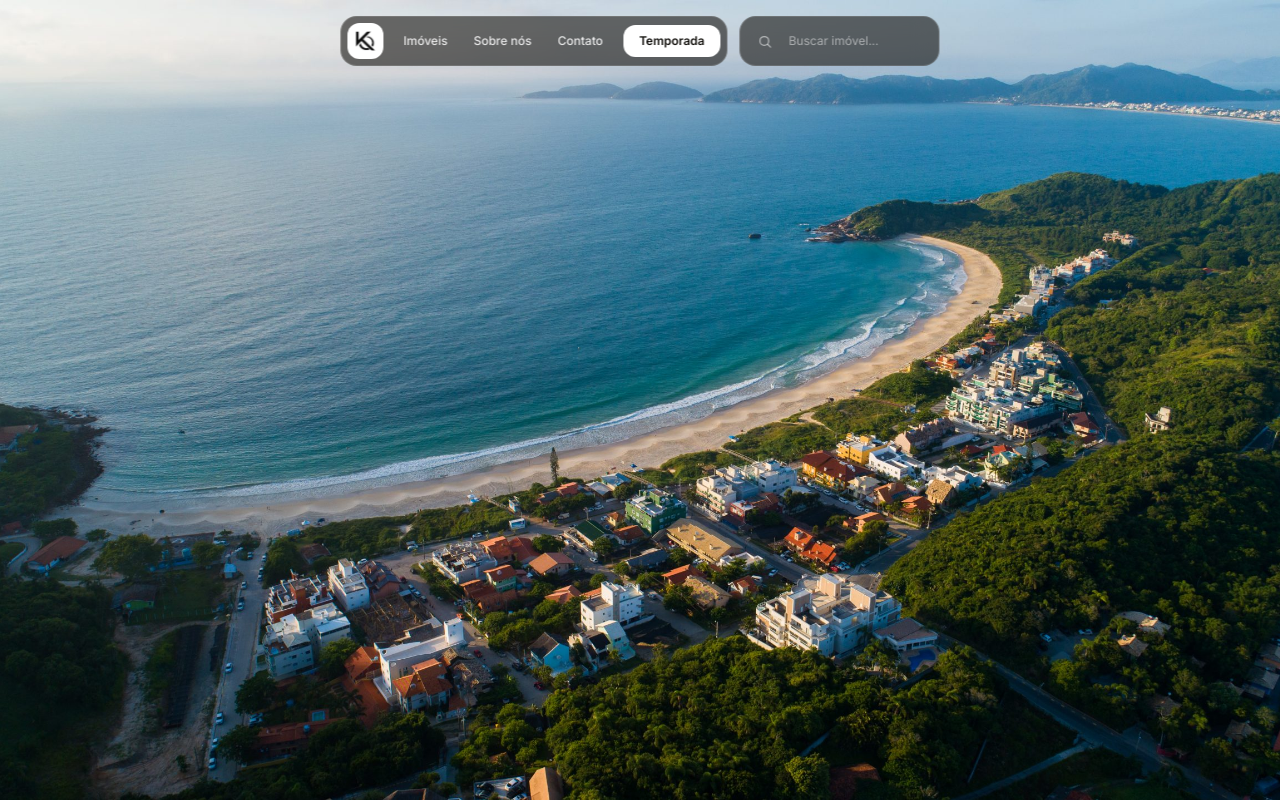
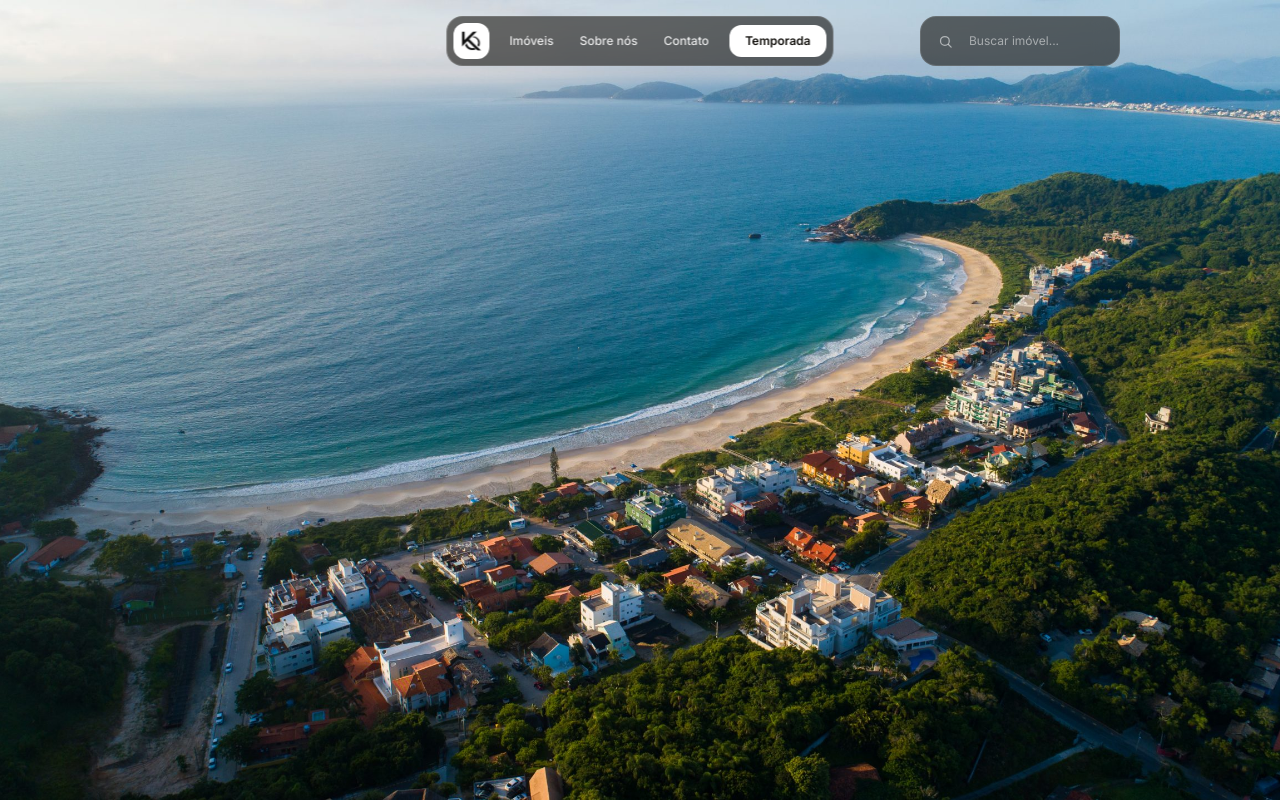
Before and after one commit to gmateusb/site-imoveis, a Next.js app: page / in a window 1280 px wide. Built offline with nearby package versions, Linux system fonts and the light colour scheme.

Commit message:
Separa e reposiciona barra de pesquisa no header

```diff
--- a/components/Header.tsx
+++ b/components/Header.tsx
@@ -3,7 +3,8 @@ import BarraPesquisaHeader from './BarraPesquisaHeader'
 
 export default function Header() {
   return (
-    <header className="fixed top-4 left-1/2 -translate-x-1/2 z-50 flex items-center justify-center gap-3 px-3 w-full sm:w-auto">
+    <>
+    <header className="fixed top-4 left-1/2 -translate-x-1/2 z-50 flex justify-center px-3 w-full sm:w-auto">
       <div
         className="flex items-center gap-1 p-1.5 rounded-2xl backdrop-blur-md w-full sm:w-auto"
         style={{ backgroundColor: 'rgba(21, 19, 15, 0.6)', border: '1px solid rgba(255,255,255,0.12)' }}
@@ -47,8 +48,11 @@ export default function Header() {
           Temporada
         </Link>
       </div>
+    </header>
 
+    <div className="fixed top-4 z-50" style={{ left: 'calc(50% + 280px)' }}>
       <BarraPesquisaHeader />
-    </header>
+    </div>
+    </>
   )
 }
```
